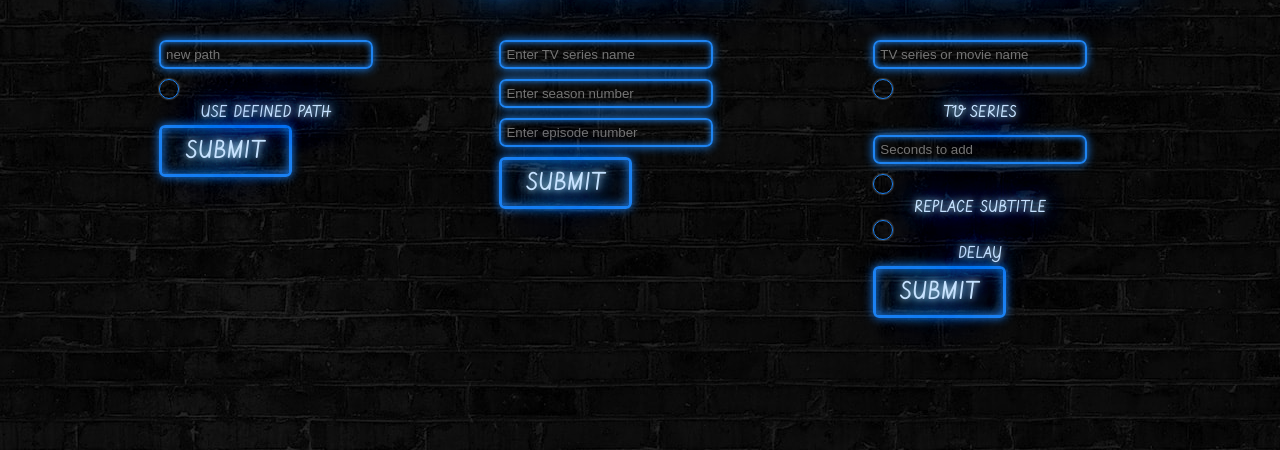
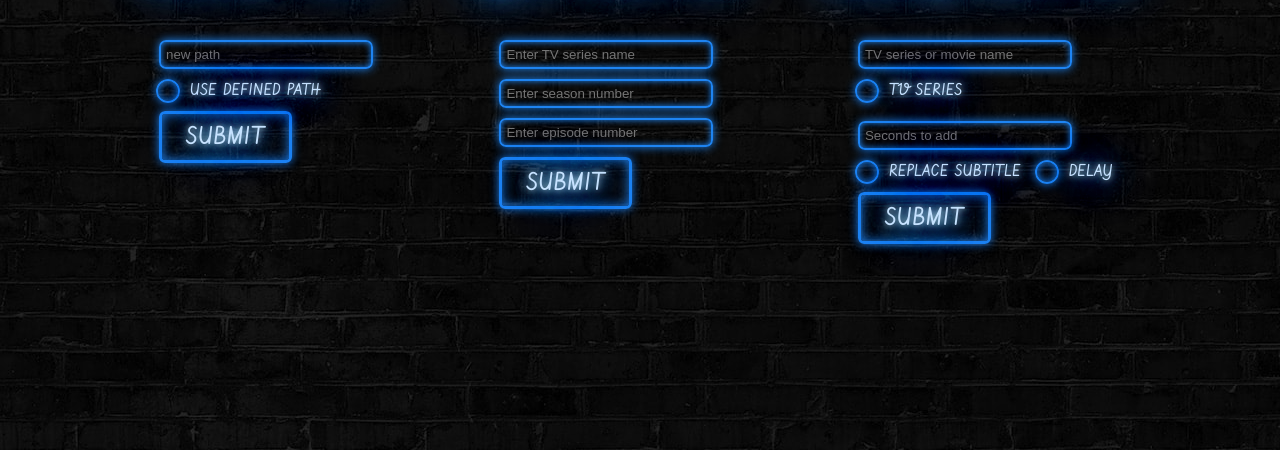
Before and after one commit to parasilius/subtitle-workshop, a website: page static/index.html in a window 1280 px wide. Shown: the part 350-800 px from the top of the page. Drawn offline with Linux system fonts and the light colour scheme.

Commit message:
Update checkboxes

```diff
--- a/static/index.html
+++ b/static/index.html
@@ -14,8 +14,11 @@
             <h2><span>default path</span></h2>
             <form action="http://localhost:3000/set-new-path" method="POST">
                 <input type="text" name="newPath" id="newPath" placeholder="new path">
-                <input type="checkbox" name="useDefinedPath" id="useDefinedPath" class="toggle">
-                <label for="useDefinedPath"><span>use defined path</span></label>
+                <label for="useDefinedPath" class="neonLabel">
+                    <input type="checkbox" name="useDefinedPath" id="useDefinedPath" class="neonInput">
+                    <div class="neonDiv"></div>
+                    <span>use defined path</span>
+                </label>
                 <button type="submit" class="neon-button"><span>Submit</span></button>
             </form>
         </div>
@@ -32,19 +35,34 @@
             <h2><span>modify subtitle</span></h2>
                 <form action="http://localhost:3000/subtitle-modify" method="POST">
                     <input type="text" name="name" id="name" placeholder="TV series or movie name">
-                    <input type="checkbox" name="isTV" id="isTV" onclick="showOptions()" class="toggle">
-                    <label for="isTV"><span>TV series</span></label>
+                    <label for="isTV" class="neonLabel">
+                        <input type="checkbox" name="isTV" id="isTV" onclick="showOptions()" class="neonInput">
+                        <div class="neonDiv"></div>
+                        <span>TV series</span>
+                    </label>
                     <input type="number" name="mseason_number" id="mseason_number" placeholder="Enter season number" style="display:none">
                     <input type="number" name="mepisode_number" id="mepisode_number" placeholder="Enter episode number" style="display:none">
-                    <input type="radio" name="modifyEpisodes" value="all" id="modifyAllEpisodes" style="display:none" onclick="disableTVSeasonsAndEpisodes()" class="toggle">
-                    <label for="modifyAllEpisodes" id="modifyAllEpisodesLabel" style="display:none"><span>modify all episodes</span></label>
-                    <input type="radio" name="modifyEpisodes" value="season" id="modifyAllSeasonEpisodes" style="display:none" onclick="disableTVEpisodes()" class="toggle">
-                    <label for="modifyAllSeasonEpisodes" id="modifyAllSeasonEpisodesLabel" style="display:none"><span>modify all season episodes</span></label>
+                    <label for="modifyAllEpisodes" id="modifyAllEpisodesLabel" style="display:none" class="neonLabel">
+                        <input type="radio" name="modifyEpisodes" value="all" id="modifyAllEpisodes" style="display:none" onclick="disableTVSeasonsAndEpisodes()" class="neonInput">
+                        <div class="neonDiv"></div>
+                        <span>modify all episodes</span>
+                    </label>
+                    <label for="modifyAllSeasonEpisodes" id="modifyAllSeasonEpisodesLabel" style="display:none" class="neonLabel">
+                        <input type="radio" name="modifyEpisodes" value="season" id="modifyAllSeasonEpisodes" style="display:none" onclick="disableTVEpisodes()" class="neonInput">
+                        <div class="neonDiv"></div>
+                        <span>modify all season episodes</span>
+                    </label>
                     <input type="text" name="secondsToAdd" id="secondsToAdd" placeholder="Seconds to add">
-                    <input type="checkbox" name="replaceModifiedSub" id="replacedModifiedSub" class="toggle">
-                    <label for="replaceModifiedSub"><span>replace subtitle</span></label>
-                    <input type="checkbox" name="delay" id="delay" class="toggle">
-                    <label for="delay"><span>delay</span></label>
+                    <label for="replaceModifiedSub" class="neonLabel">
+                        <input type="checkbox" name="replaceModifiedSub" id="replaceModifiedSub" class="neonInput">
+                        <div class="neonDiv"></div>
+                        <span>replace subtitle</span>
+                    </label>
+                    <label for="delay" class="neonLabel">
+                        <input type="checkbox" name="delay" id="delay" class="neonInput">
+                        <div class="neonDiv"></div>
+                        <span>delay</span>
+                    </label>
                     <button type="submit" class="neon-button"><span>Submit</span></button>
                 </form>
         </div>
--- a/static/styles.css
+++ b/static/styles.css
@@ -43,9 +43,9 @@ label {
   justify-content: center;
 }
 
-/*-- Input --*/
+/*-- Input Text --*/
 
-input {
+input[type='text'], input[type='number'] {
   display: block;
   width: 200px;
   border: 2px solid #1e84f2;
@@ -64,65 +64,43 @@ input:focus {
   padding: 10px;
 }
 
-/*-- Neon Toggle --*/
+/*-- Neon Checkbox and Radio --*/
 
-.toggle {
-  width: 20px;
-  height: 20px;
-  padding: 4px;
-  text-align: center;
-  background: none;
-  -webkit-border-radius: 100%;
-  -moz-border-radius: 100%;
-  border-radius: 100%;
-  margin: auto 10px;
-  border: 1px solid #1e84f2;
-  -webkit-appearance: none;
-  -ms-appearance: none;
-  -o-appearance: none;
-  appearance: none;
-  outline: none;
-  -webkit-box-shadow: 0px 0px 1px 1px rgba(255, 255, 255, 0.2);
-  box-shadow: 0px 0px 1px 1px rgba(255, 255, 255, 0.2);
+.neonLabel {
+  display: inline-flex;
+  align-items: center;
+  cursor: pointer;
 }
 
-.toggle:hover {
-  cursor: pointer;
-  -webkit-box-shadow: 0px 0px 3px 3px rgba(155, 155, 255, 0.2);
-  box-shadow: 0px 0px 3px 3px rgba(155, 155, 255, 0.2);
+.neonInput {
+  display: none;
 }
 
-.toggle:checked {
-  -webkit-box-shadow: 0px 0px 3px 3px rgba(155, 155, 255, 0.2);
-  box-shadow: 0px 0px 3px 3px rgba(155, 155, 255, 0.2);
+.neonDiv {
+  width: 1.5em;
+  height: 1.5em;
+  border: 2px solid #1e84f2;
+  border-radius: 50%;
+  margin-right: 10px;
+  margin-left: 7px;
+  box-sizing: border-box;
+  padding: 3px;
+  box-shadow: inset 0 0 0.5em #1e84f2, 0 0 10px #1e84f2;
 }
 
-.toggle:after {
-  content: '';
-  text-shadow: 0 -1px 0 #bfbfbf;
-  position: relative;
+.neonDiv::after {
+  content: "";
   width: 100%;
   height: 100%;
-  float: left;
-  margin: auto;
-  -webkit-border-radius: 100%;
-  -moz-border-radius:100%;
-  border-radius: 100%;
+  display: block;
+  background: #1e84f2;
+  border-radius: 50%;
+  transform: scale(0);
+  transition: transform 0.15s;
 }
 
-.toggle:checked:after {
-  color: #85ada7;
-  text-shadow: 0 1px 0 #669991;
-  -webkit-box-shadow: 0px 0px 1px 1px rgba(155, 155, 255, 0.2);
-  box-shadow: 0px 0px 1px 1px rgba(155, 155, 255, 0.2);
-  background: #1e84f2; /* Old browsers */
-  background: -moz-radial-gradient(center, ellipse cover,  #1e84f2 0%, #53cbf1 40%, #05abe0 100%); /* FF3.6+ */
-  background: -webkit-gradient(radial, center center, 0px, center center, 100%, color-stop(0%,#87e0fd), color-stop(40%,#53cbf1), color-stop(100%,#05abe0)); /* Chrome,Safari4+ */
-  background: -webkit-radial-gradient(center, ellipse cover,  #1e84f2 0%,#53cbf1 40%,#05abe0 100%); /* Chrome10+,Safari5.1+ */
-  background: -o-radial-gradient(center, ellipse cover,  #1e84f2 0%,#53cbf1 40%,#05abe0 100%); /* Opera 12+ */
-  background: -ms-radial-gradient(center, ellipse cover,  #1e84f2 0%,#53cbf1 40%,#05abe0 100%); /* IE10+ */
-  background: radial-gradient(ellipse at center,  #1e84f2 0%,#53cbf1 40%,#05abe0 100%); /* W3C */
-  filter: progid:DXImageTransform.Microsoft.gradient( startColorstr='#1e84f2', endColorstr='#05abe0',GradientType=1 ); /* IE6-9 fallback on horizontal gradient */
+.neonInput:checked + .neonDiv::after {
+  transform: scale(1);
 }
 
 /*-- Neon Button --*/
@@ -148,7 +126,6 @@ input:focus {
   flex-direction: column;
   justify-content: center;
   align-items: center;
-  text-align: center;
   vertical-align: middle;
   margin-right: 40px;
   margin-left: 40px;
```
